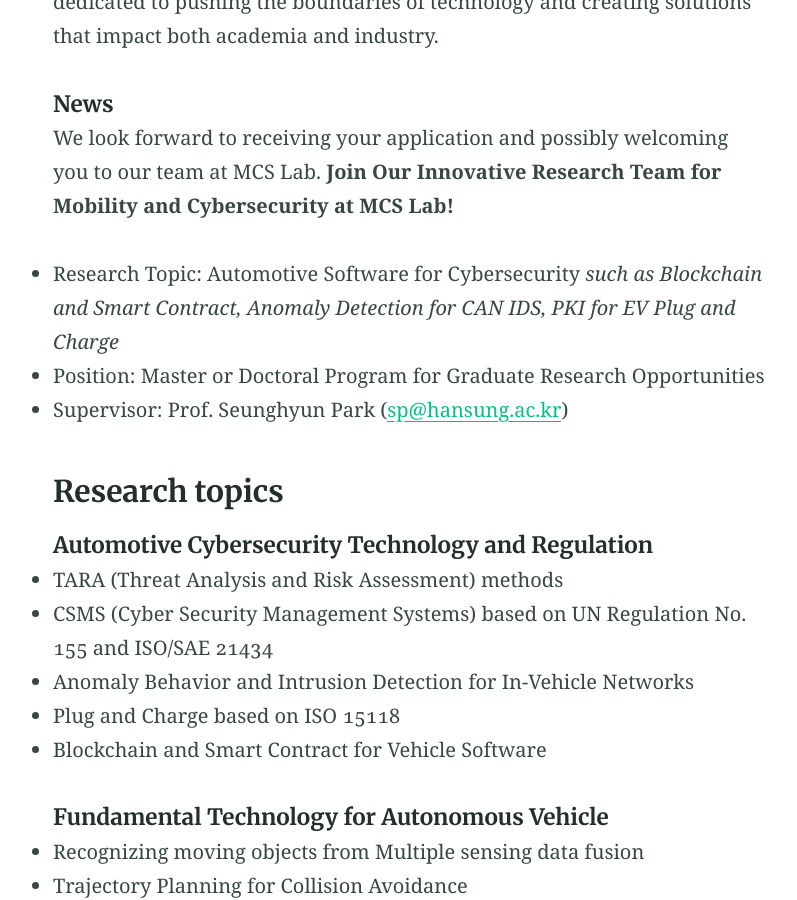
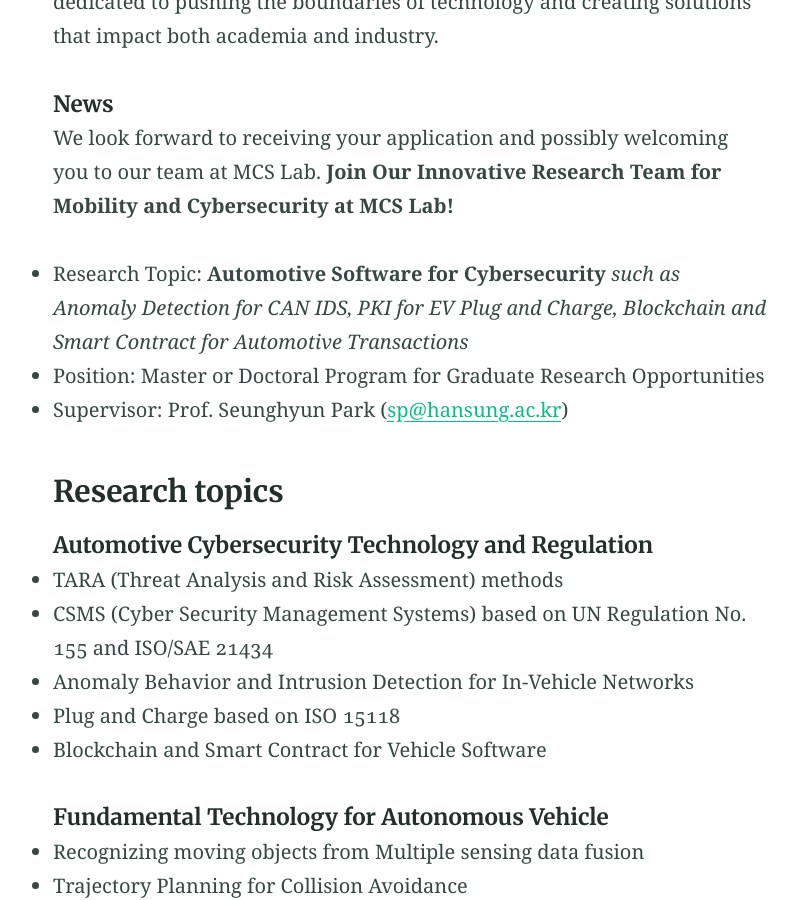
Before and after one commit to imcslab/imcslab.github.io, a Jekyll site: the page built from index.md, in a window 1280 px wide and 900 px high, scrolled down 595 px. Shown: the whole window, without its empty margins (230-1027 px from the left). Built offline with Jekyll 4.4.1, drawn with Linux system fonts in a browser that asks for light colours.

Commit message:
Update index.md

```diff
--- a/index.md
+++ b/index.md
@@ -13,7 +13,7 @@
 
 ##### News
 We look forward to receiving your application and possibly welcoming you to our team at MCS Lab. **Join Our Innovative Research Team for Mobility and Cybersecurity at MCS Lab!**
-* Research Topic: Automotive Software for Cybersecurity _such as Blockchain and Smart Contract, Anomaly Detection for CAN IDS, PKI for EV Plug and Charge_
+* Research Topic: **Automotive Software for Cybersecurity** _such as Anomaly Detection for CAN IDS, PKI for EV Plug and Charge, Blockchain and Smart Contract for Automotive Transactions_
 * Position: Master or Doctoral Program for Graduate Research Opportunities
 * Supervisor: Prof. Seunghyun Park ([sp@hansung.ac.kr](mailto:sp@hansung.ac.kr))
 
```
